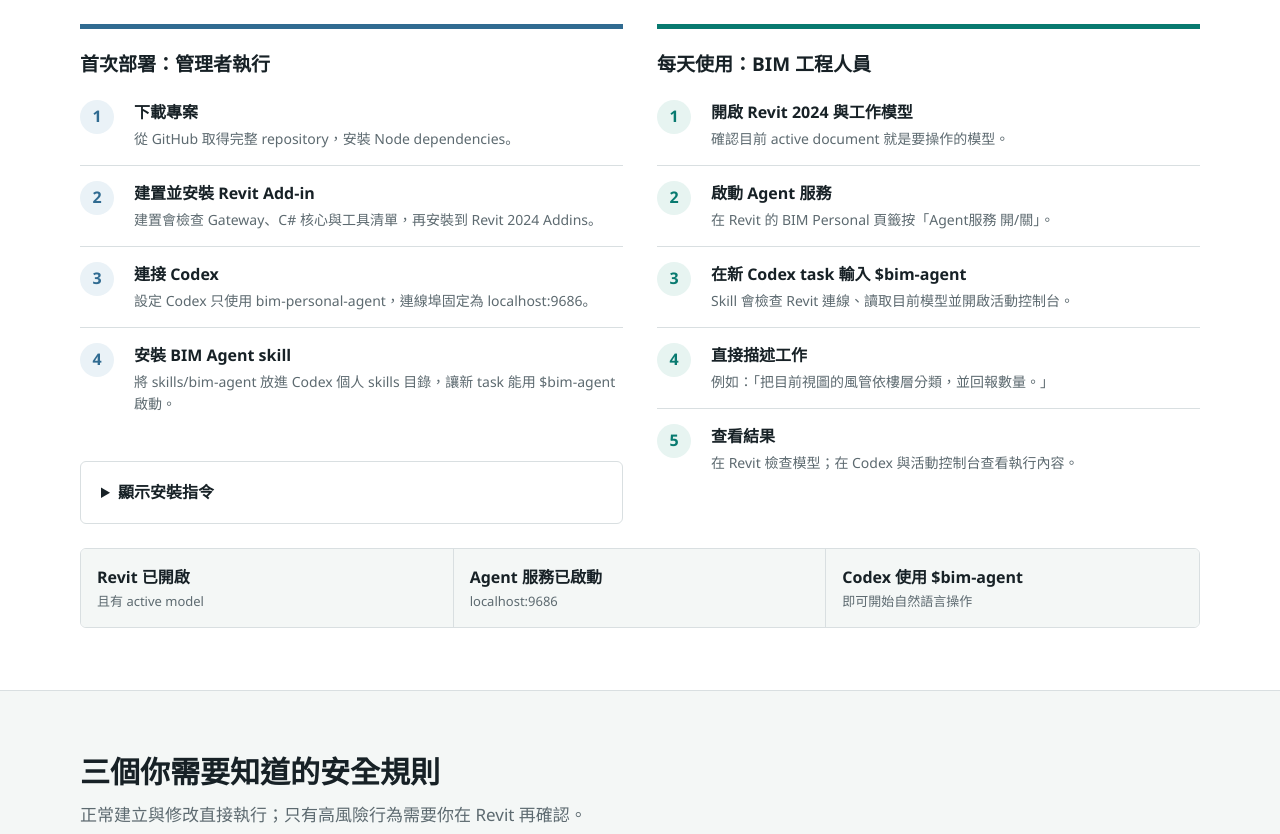
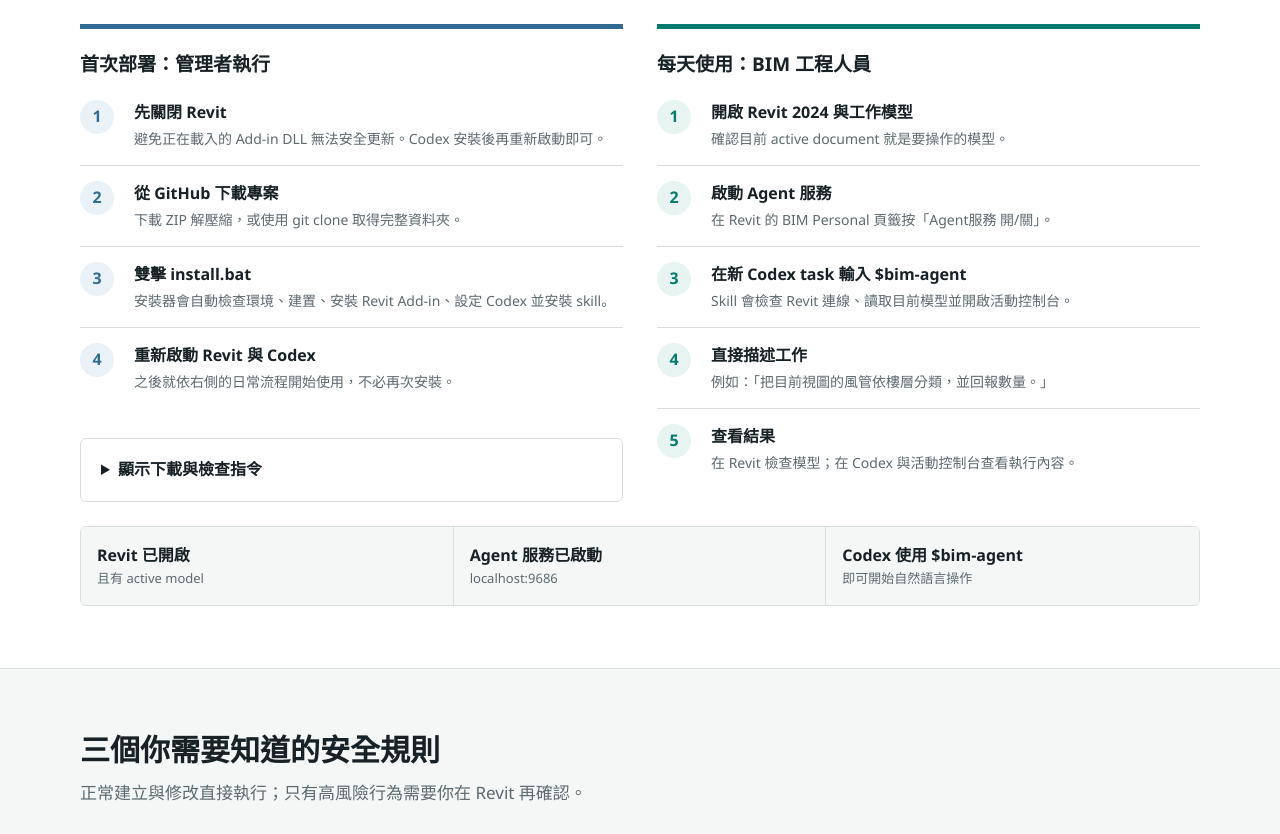
Before and after one commit to NicheSam/BIM-personal-agent, a plain HTML site: page docs/AGENT_FLOW_EXPLAINER.html in a window 1280 px wide. Shown: the part 2698-3532 px from the top of the page. Drawn offline with Linux system fonts and the light colour scheme.

Commit message:
Add one-step Windows installer

```diff
--- a/docs/AGENT_FLOW_EXPLAINER.html
+++ b/docs/AGENT_FLOW_EXPLAINER.html
@@ -233,18 +233,16 @@
         <div class="deploy-grid">
           <div class="deploy-column">
             <h3>首次部署：管理者執行</h3>
-            <div class="deploy-step"><span class="deploy-index">1</span><div><strong>下載專案</strong><p>從 GitHub 取得完整 repository，安裝 Node dependencies。</p></div></div>
-            <div class="deploy-step"><span class="deploy-index">2</span><div><strong>建置並安裝 Revit Add-in</strong><p>建置會檢查 Gateway、C# 核心與工具清單，再安裝到 Revit 2024 Addins。</p></div></div>
-            <div class="deploy-step"><span class="deploy-index">3</span><div><strong>連接 Codex</strong><p>設定 Codex 只使用 bim-personal-agent，連線埠固定為 localhost:9686。</p></div></div>
-            <div class="deploy-step"><span class="deploy-index">4</span><div><strong>安裝 BIM Agent skill</strong><p>將 skills/bim-agent 放進 Codex 個人 skills 目錄，讓新 task 能用 $bim-agent 啟動。</p></div></div>
+            <div class="deploy-step"><span class="deploy-index">1</span><div><strong>先關閉 Revit</strong><p>避免正在載入的 Add-in DLL 無法安全更新。Codex 安裝後再重新啟動即可。</p></div></div>
+            <div class="deploy-step"><span class="deploy-index">2</span><div><strong>從 GitHub 下載專案</strong><p>下載 ZIP 解壓縮，或使用 git clone 取得完整資料夾。</p></div></div>
+            <div class="deploy-step"><span class="deploy-index">3</span><div><strong>雙擊 install.bat</strong><p>安裝器會自動檢查環境、建置、安裝 Revit Add-in、設定 Codex 並安裝 skill。</p></div></div>
+            <div class="deploy-step"><span class="deploy-index">4</span><div><strong>重新啟動 Revit 與 Codex</strong><p>之後就依右側的日常流程開始使用，不必再次安裝。</p></div></div>
             <details>
-              <summary>顯示安裝指令</summary>
+              <summary>顯示下載與檢查指令</summary>
               <div class="command-block">git clone https://github.com/NicheSam/BIM-personal-agent.git
 cd BIM-personal-agent
-npm.cmd --prefix gateway ci
-powershell -ExecutionPolicy Bypass -File scripts\install.ps1
-python scripts\configure-codex-agent.py
-Copy-Item skills\bim-agent $HOME\.codex\skills\bim-agent -Recurse</div>
+install.bat -CheckOnly
+install.bat</div>
             </details>
           </div>
 
```
Also changed, not shown: docs/index.html (+7 -9 lines), README.md, 3 other files.
